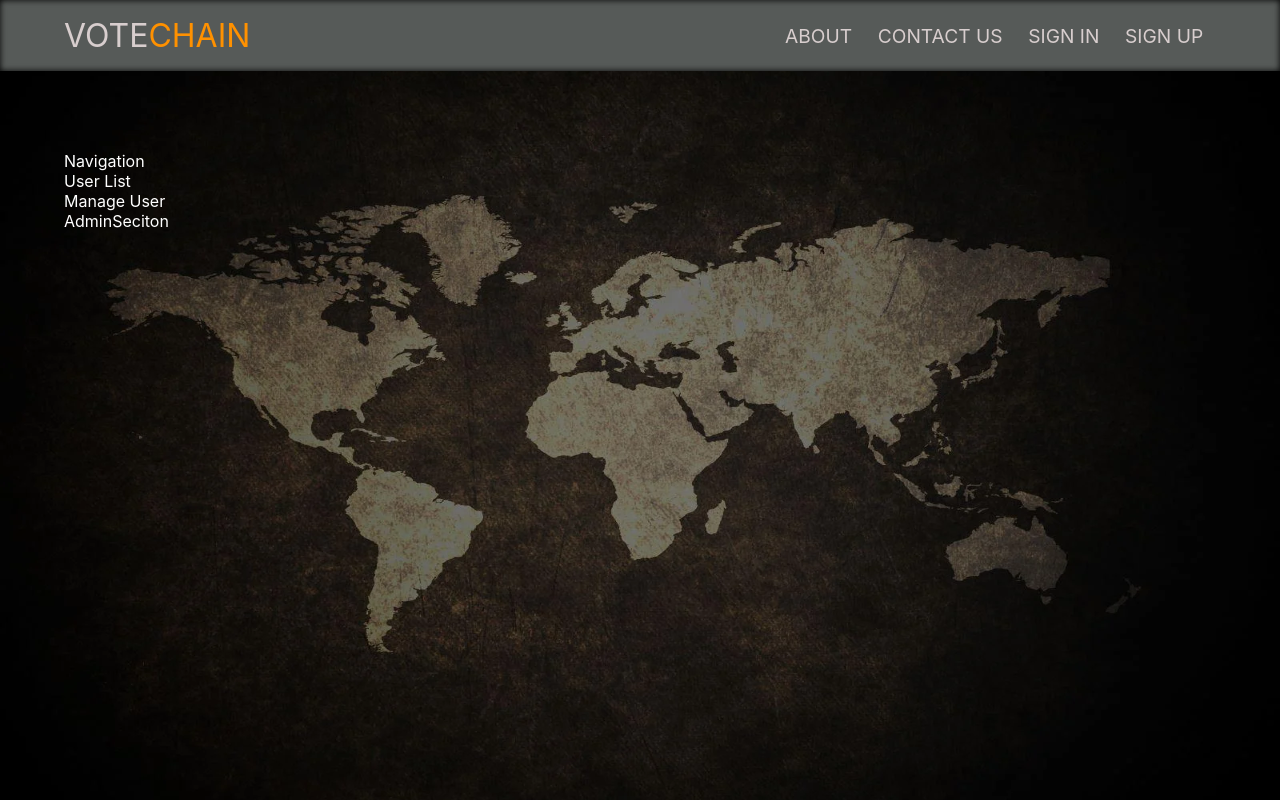
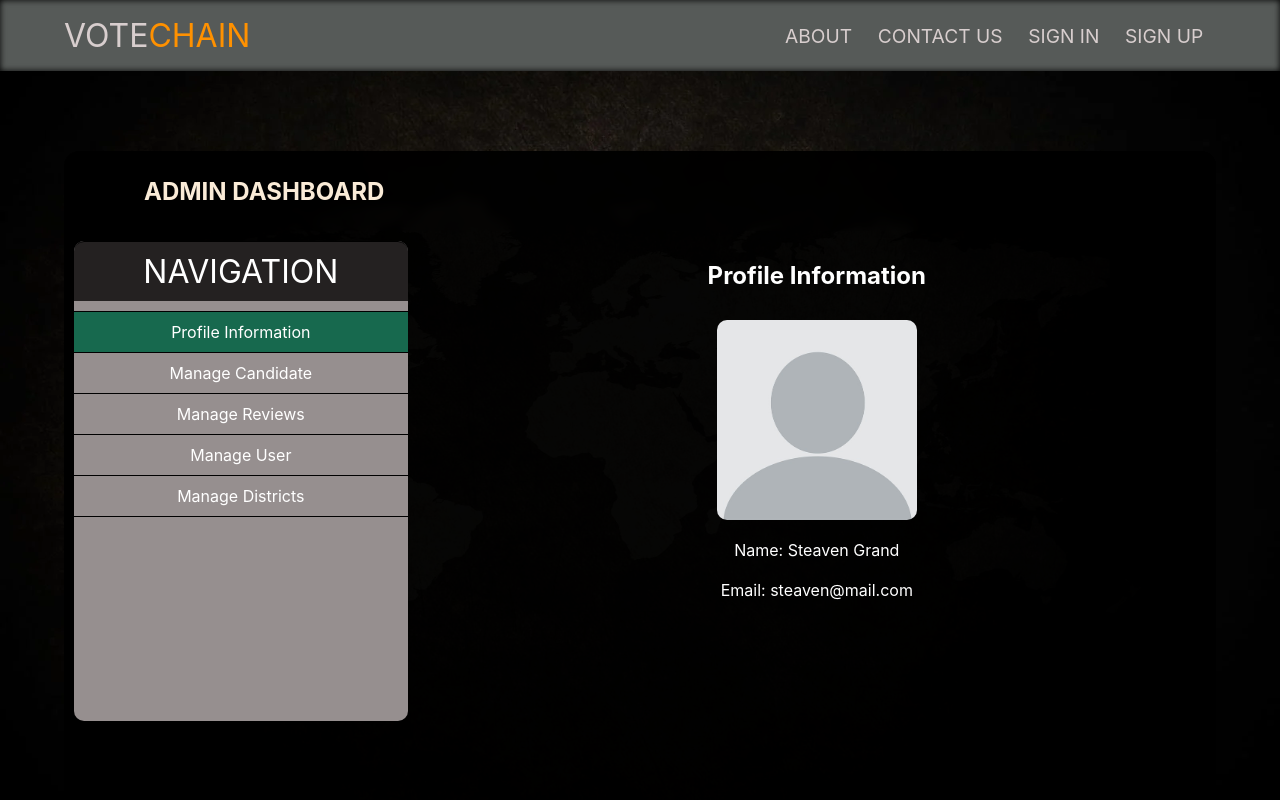
Before and after one commit to amanpreet-vi/project1, a React (Create React App) app: page /admin in a window 1280 px wide. Built offline with nearby package versions, Linux system fonts and the light colour scheme.

Commit message:
admin dashboard ui structure completed

```diff
--- a/src/components/resource/stylesheet/admin.css
+++ b/src/components/resource/stylesheet/admin.css
@@ -3,9 +3,29 @@
   height: 80%;
   padding: 10% 5%;
   color: white;
+  overflow-y: scroll;
+}
+.headingAdmin {
+  display: flex;
+  align-items: center;
+  height: 10vh;
+  width: 100%;
+  border-top-left-radius: 1em;
+  border-top-right-radius: 1em;
+  background-color: rgba(0, 0, 0, 0.945);
 
-  overflow-y: scroll;
+  backdrop-filter: blur(5px);
+}
+.headingAdmin > div {
+  text-transform: uppercase;
+  margin-left: 10vh;
+  font-size: 3vh;
+  font-weight: bold;
+  color: antiquewhite;
 }
 .adminInner {
   width: 100%;
+  padding-bottom: 20vh;
+  display: flex;
+  background-color: rgba(0, 0, 0, 0.945);
 }
--- /dev/null
+++ b/src/components/resource/stylesheet/adminSection.css
@@ -0,0 +1,20 @@
+.adminSectionContainer {
+  width: 70%;
+  padding: 10px;
+}
+.adminSection {
+  display: flex;
+  flex-direction: column;
+  align-items: center;
+  width: 100%;
+}
+.adminSection > div {
+  margin: 10px 0px;
+}
+.adminSection > .img {
+  background-image: url("../images/dp.jpeg");
+  border-radius: 10px;
+  background-size: cover;
+  width: 200px;
+  height: 200px;
+}
--- /dev/null
+++ b/src/components/resource/stylesheet/adminSidebar.css
@@ -0,0 +1,31 @@
+.adminSideBarContainer {
+  width: 30%;
+  padding: 10px;
+}
+.adminSideBar {
+  border-radius: 10px;
+  text-align: center;
+  width: 100%;
+  height: 60vh;
+  background-color: rgb(150, 143, 143);
+  display: flex;
+  flex-direction: column;
+}
+.adminSideBar > div {
+  width: 100%;
+  height: auto;
+  border-top: 1px solid black;
+  padding: 10px 0px;
+}
+.adminSideBar > .heading {
+  font-size: 2em;
+  border-top-right-radius: 10px;
+  border-top-left-radius: 10px;
+  background-color: rgb(36, 33, 33);
+  text-transform: uppercase;
+  margin-bottom: 10px;
+  padding: 10px 0px;
+}
+.selected {
+  background-color: rgb(23, 105, 78);
+}
--- a/src/components/view/adminPanelView.jsx
+++ b/src/components/view/adminPanelView.jsx
@@ -7,6 +7,9 @@ export default function AdminPanelView() {
   return (
     <>
       <div className="adminContainer">
+        <div className="headingAdmin">
+          <div>Admin Dashboard</div>
+        </div>
         <div className="adminInner">
           <AdminSideBar />
           <AdminSection />
--- a/src/components/view/adminSection.jsx
+++ b/src/components/view/adminSection.jsx
@@ -1,7 +1,13 @@
+import "../resource/stylesheet/adminSection.css";
 export default function AdminSection() {
   return (
-    <>
-      <div className="adminSectionContainer">AdminSeciton</div>
-    </>
+    <div className="adminSectionContainer">
+      <div className="adminSection">
+        <h2>Profile Information</h2>
+        <div className="img"></div>
+        <div>Name: Steaven Grand</div>
+        <div>Email: steaven@mail.com</div>
+      </div>
+    </div>
   );
 }
--- a/src/components/view/adminSidebar.jsx
+++ b/src/components/view/adminSidebar.jsx
@@ -1,11 +1,16 @@
+import "../resource/stylesheet/adminSidebar.css";
 export default function AdminSideBar() {
   return (
-    <>
-      <div className="adminSidebarContainer">
-        <div>Navigation</div>
-        <div>User List</div>
+    <div className="adminSideBarContainer">
+      <div className="adminSideBar">
+        <div className="heading">Navigation</div>
+        <div className="selected">Profile Information</div>
+        <div>Manage Candidate</div>
+        <div>Manage Reviews</div>
         <div>Manage User</div>
+        <div>Manage Districts</div>
+        <div></div>
       </div>
-    </>
+    </div>
   );
 }
--- a/src/components/view/candidate.jsx
+++ b/src/components/view/candidate.jsx
@@ -7,6 +7,7 @@ import Rating from "./rating";
 import Review from "./review";
 
 export default function Candidate() {
+  /** dummy data- used to render the element on the frontend*/
   const data = {
     name: "Dr. G. S. Dharmesh",
     Constituency: "AGRA CANTT. (SC)",
```
